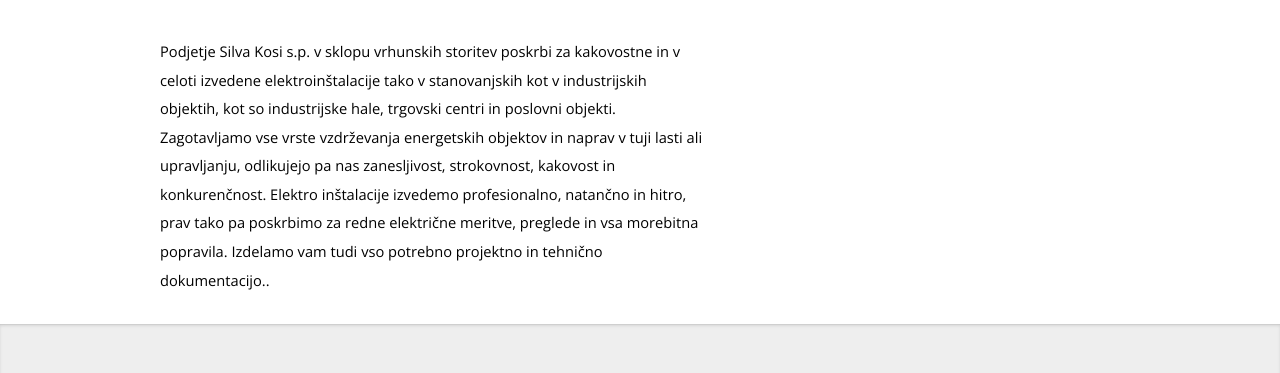
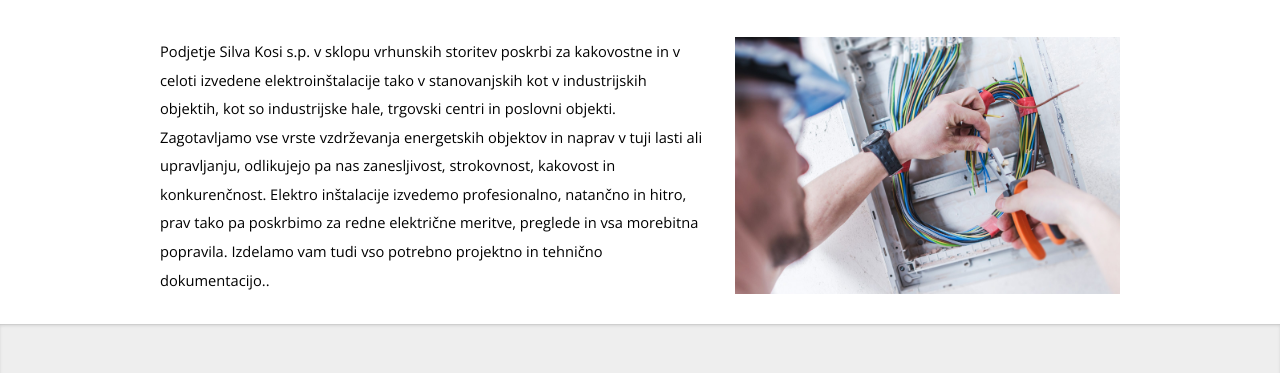
Before and after one commit to TimKalop/suko, a plain HTML site: page index.html in a window 1280 px wide. Shown: the part 171-544 px from the top of the page. Drawn offline with nearby package versions, Linux system fonts and the light colour scheme.

Commit message:
Update index.html

```diff
--- a/index.html
+++ b/index.html
@@ -52,7 +52,7 @@
 						<!--<a href="#work" class="button large scrolly">Learn about what I do</a>-->
 					</div>
 					<div class="col-4 col-5-large col-12-medium">
-						<span class="image fit"><img src="~images/pic1.jpg" alt="" /></span>
+						<span class="image fit"><img src="./images/pic1.jpg" alt="" /></span>
 					</div>
 				</div>
 			</div>
```
